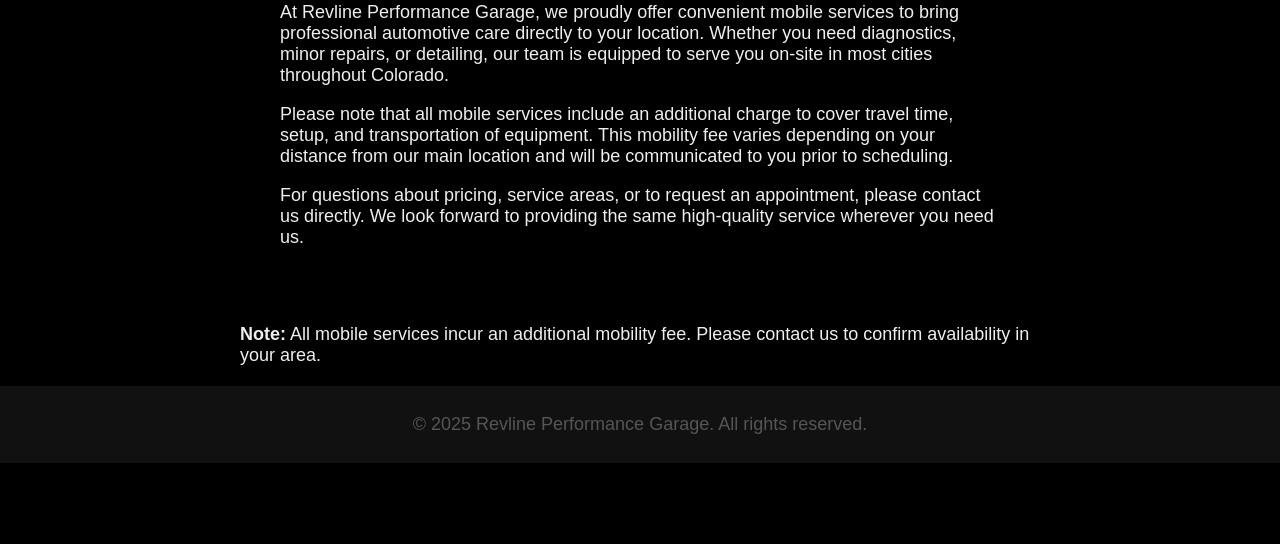
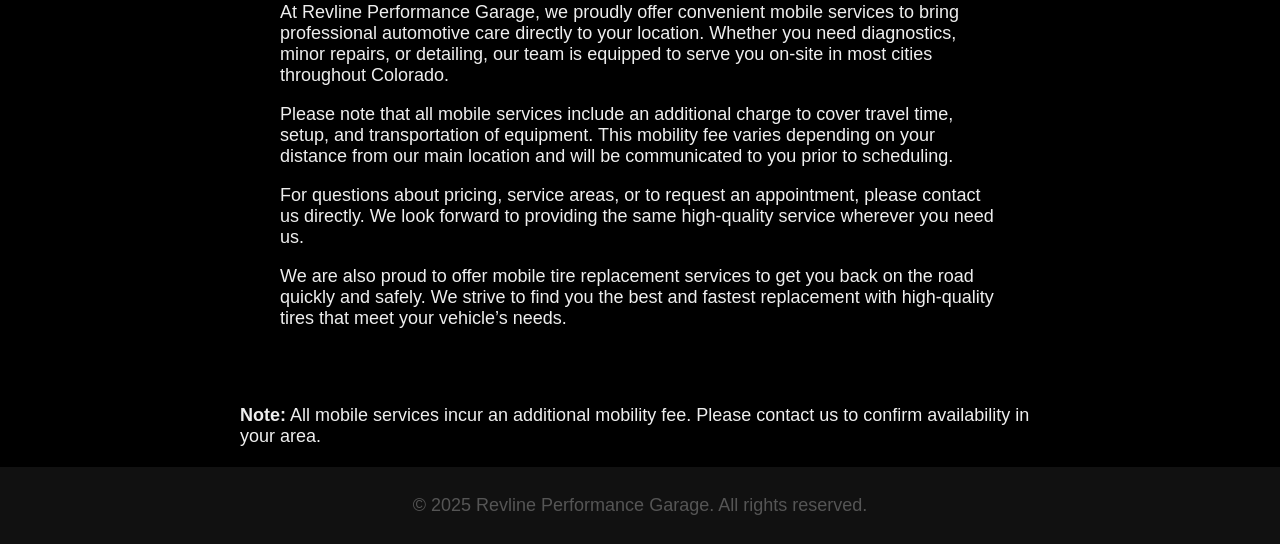
Before and after one commit to revlinepg/revline-website, a plain HTML site: page mobile.html in a window 1280 px wide. Shown: the part 530-1074 px from the top of the page. Before the commit the page ends 993 px from the top, so only its background shows below. Drawn offline with Linux system fonts and the light colour scheme.

Commit message:
Update tire replacement text for clarity

```diff
--- a/mobile.html
+++ b/mobile.html
@@ -29,7 +29,9 @@
   </p>
   <p>
     For questions about pricing, service areas, or to request an appointment, please contact us directly. We look forward to providing the same high-quality service wherever you need us.
-  </p>
+ <p>
+  We are also proud to offer mobile tire replacement services to get you back on the road quickly and safely. We strive to find you the best and fastest replacement with high-quality tires that meet your vehicle’s needs.
+</p>
 </section>
       <p><strong>Note:</strong> All mobile services incur an additional mobility fee. Please contact us to confirm availability in your area.</p>
     </section>
```
